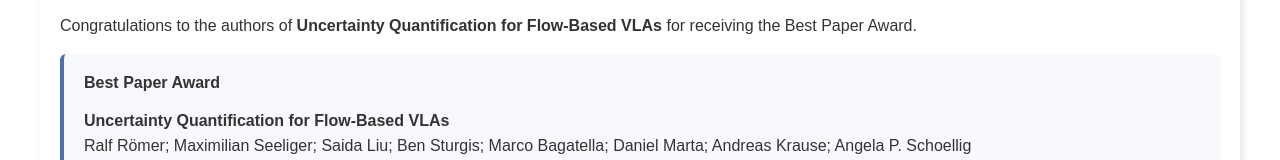
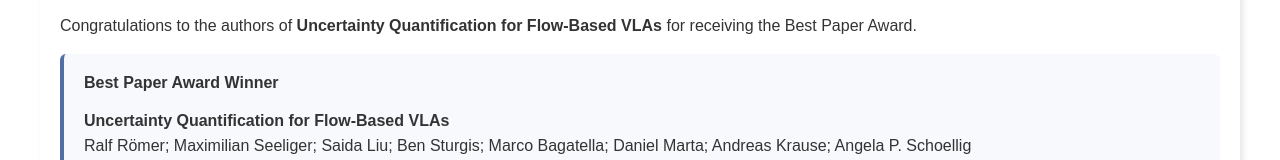
Before and after one commit to csiro-robotics/failure-recovery, a React (Vite) app: page /failure-recovery/papers in a window 1280 px wide. Shown: the part 227-387 px from the top of the page. Built offline with nearby package versions, Linux system fonts and the light colour scheme.

Commit message:
minor update

```diff
--- a/src/pages/Paper/Paper.tsx
+++ b/src/pages/Paper/Paper.tsx
@@ -14,7 +14,7 @@ const PaperPage: React.FC = () => {
             </p>
             <div className={`${styles.paperItem} ${styles.bestPaper}`}>
               <div className={styles.awardBadge}>
-                 Best Paper Award
+                 Best Paper Award Winner
               </div>
 
               <strong>
```
